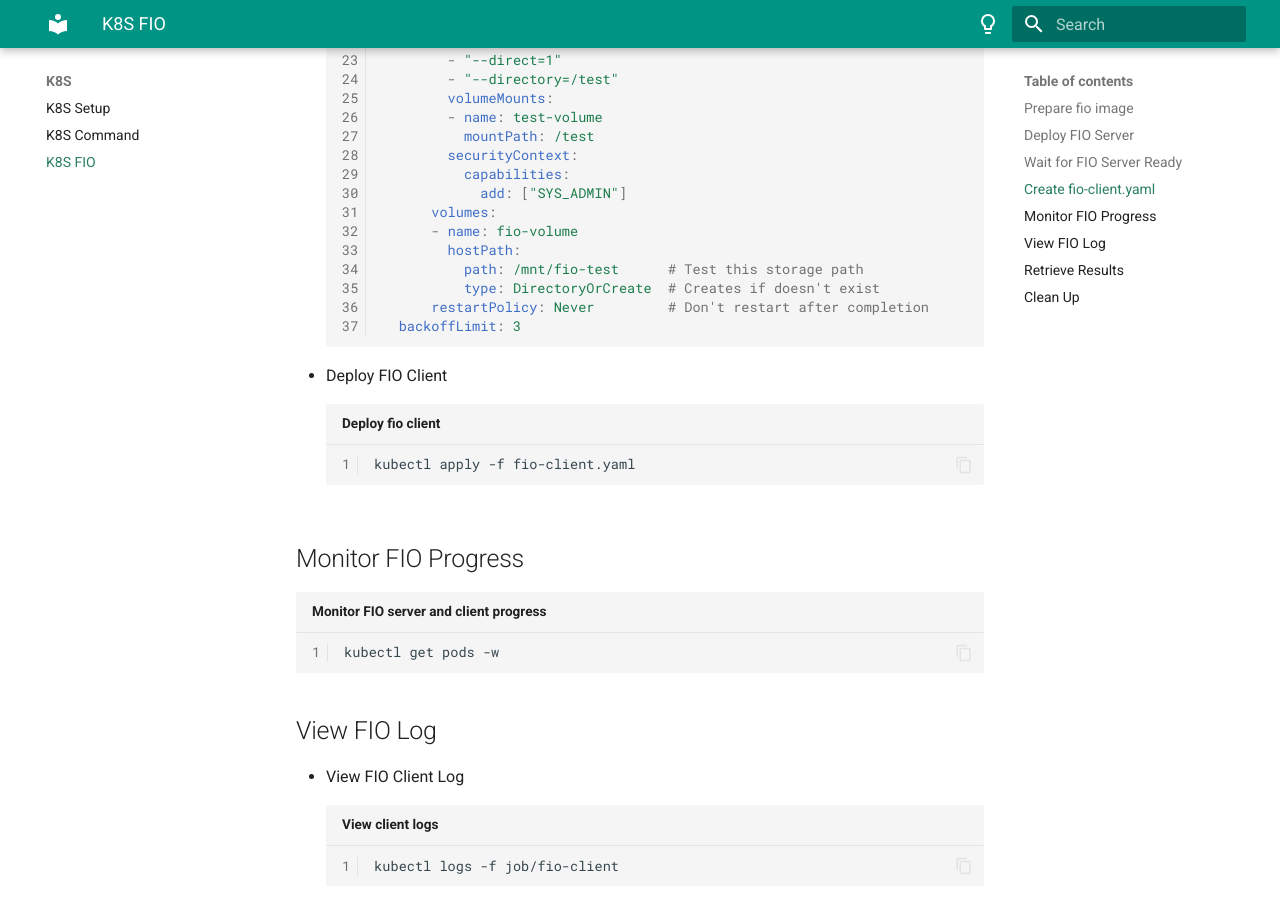
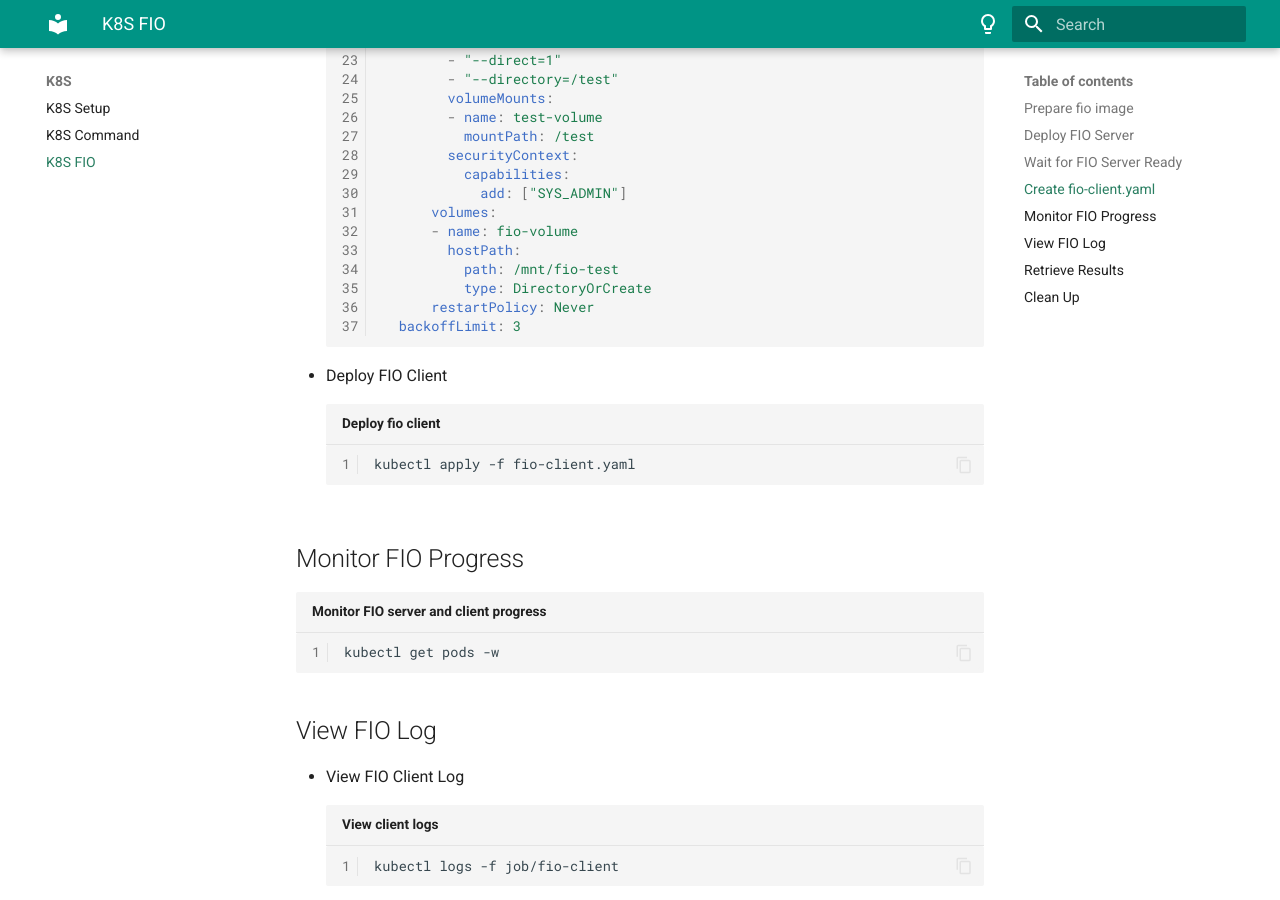
Before and after one commit to zhouushe/notes, an MkDocs documentation site: the page built from docs/k8s_fio.md, in a window 1280 px wide and 900 px high, scrolled down 3362 px. Built offline with MkDocs 1.6.1 and Material for MkDocs 9.7.7, drawn with Linux system fonts in a browser that asks for light colours.

Commit message:
Update k8s_fio.md

````diff
--- a/docs/k8s_fio.md
+++ b/docs/k8s_fio.md
@@ -145,9 +145,9 @@ spec:
       volumes:
       - name: fio-volume
         hostPath:
-          path: /mnt/fio-test      # Test this storage path
-          type: DirectoryOrCreate  # Creates if doesn't exist
-      restartPolicy: Never         # Don't restart after completion
+          path: /mnt/fio-test
+          type: DirectoryOrCreate
+      restartPolicy: Never
   backoffLimit: 3
 ```
 - Deploy FIO Client
````
